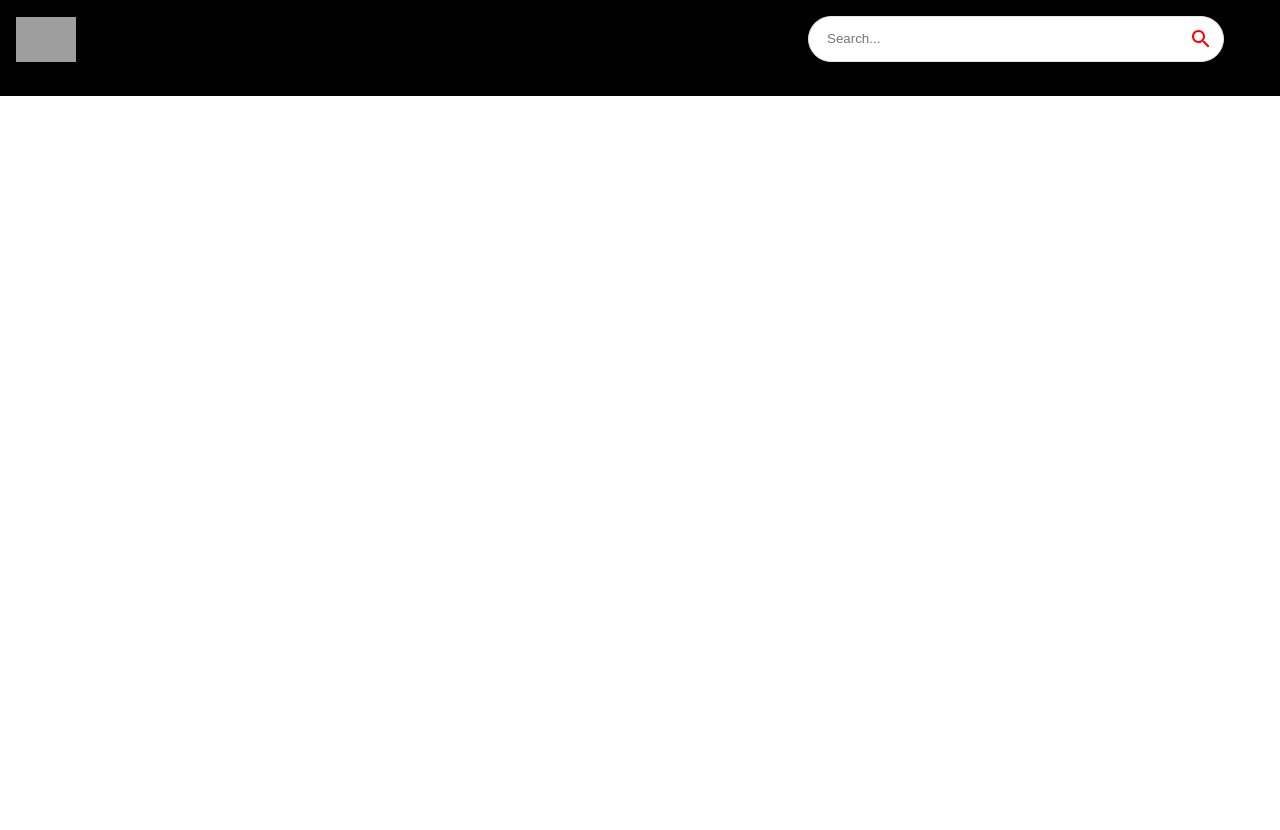
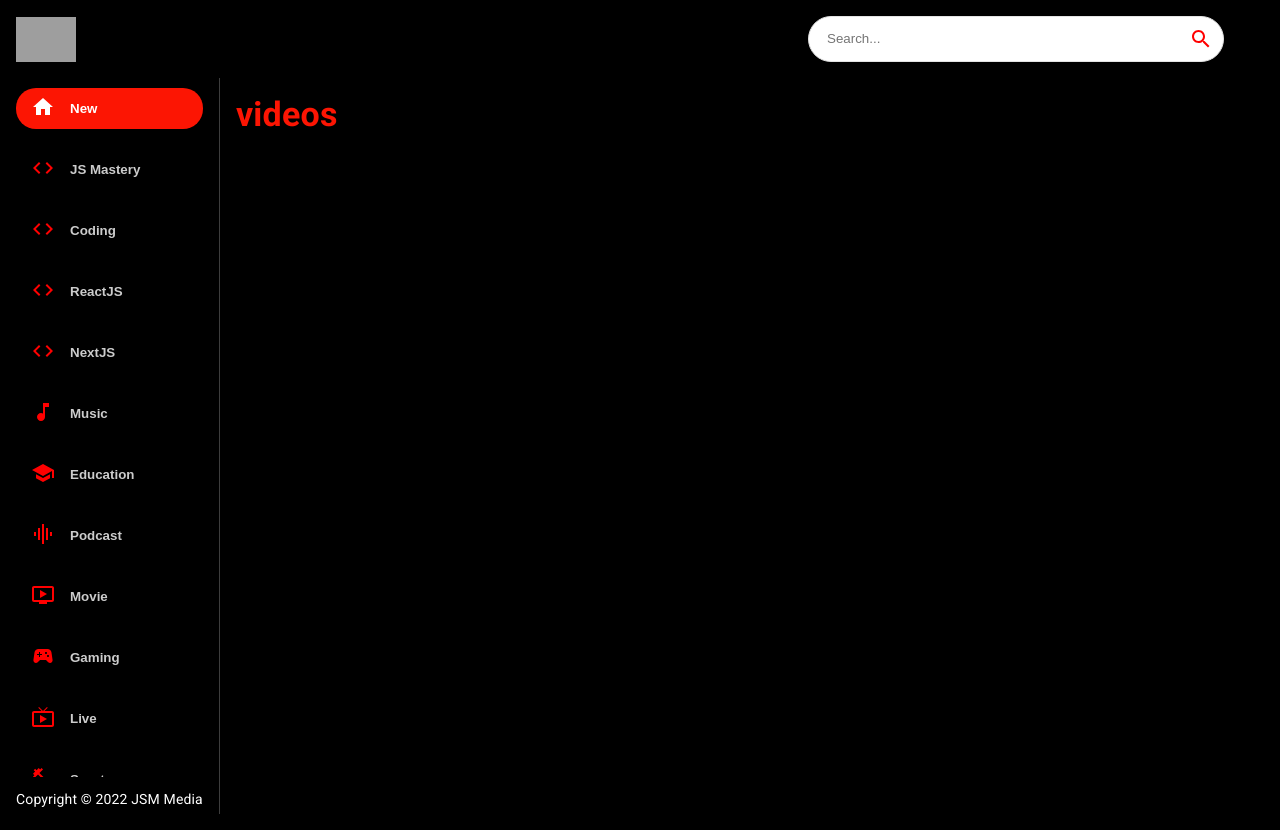
Before and after one commit to rk47-coder/youtube_clone, a React (Create React App) app: page / in a window 1280 px wide. Before the commit the page ends 800 px from the top, so only its background shows below. Built offline with nearby package versions, Linux system fonts and the light colour scheme; grey boxes are pictures that could not be loaded.

Commit message:
create feed and sidebar

```diff
--- a/src/App.js
+++ b/src/App.js
@@ -1,6 +1,6 @@
 import { BrowserRouter, Routes, Route } from "react-router-dom";
 import { Box } from "@mui/material";
-import { ChannelDetail, Feed, Navbar, SearchFeed, VideoDetail, SearchBar } from "./components";
+import { ChannelDetail, Feed, Navbar, SearchFeed, VideoDetail, SearchBar, Sidebar, Videos } from "./components";
 import React from "react";
 
 const App = () => {
--- a/src/components/Feed.jsx
+++ b/src/components/Feed.jsx
@@ -1,9 +1,30 @@
-import React from 'react'
+import React, { useEffect, useState } from "react";
+import { Box, Stack, Typography } from "@mui/material";
+
+
+import { Videos, Sidebar } from "./";
 
 const Feed = () => {
+
   return (
-    <div>Feed</div>
-  )
-}
+    <Stack sx={{ flexDirection: { sx: "column", md: "row" } }}>
+      <Box sx={{ height: { sx: "auto", md: "92vh" }, borderRight: "1px solid #3d3d3d", px: { sx: 0, md: 2 } }}>
+        <Sidebar/>
 
-export default Feed
+        <Typography className="copyright" variant="body2" sx={{ mt: 1.5, color: "#fff", }}>
+          Copyright © 2022 JSM Media
+        </Typography>
+      </Box>
+
+      <Box p={2} sx={{ overflowY: "auto", height: "90vh", flex: 2 }}>
+        <Typography variant="h4" fontWeight="bold" mb={2} sx={{ color: "white" }}>
+          {} <span style={{ color: "#FC1503" }}>videos</span>
+        </Typography>
+
+        <Videos videos={[]} />
+      </Box>
+    </Stack>
+  );
+};
+
+export default Feed;
--- /dev/null
+++ b/src/components/Sidebar.jsx
@@ -0,0 +1,40 @@
+import React from "react";
+import { Stack } from "@mui/material";
+
+import { categories } from "../utils/constants";
+const selectedCategory ="New";
+
+const Sidebar = () => {
+  return (
+    <Stack
+    direction="row"
+    sx={{
+      overflowY: "auto",
+      height: { sx: "auto", md: "95%" },
+      flexDirection: { md: "column" },
+    }}
+  >
+
+{categories.map((category) => (
+      <button
+        className="category-btn"
+       // onClick={() => setSelectedCategory(category.name)}
+        style={{
+          background: category.name === selectedCategory && "#FC1503",
+          color: "white",
+        }}
+        key={category.name}
+      >
+        <span style={{ color: category.name === selectedCategory ? "white" : "red", marginRight: "15px" }}>
+          {category.icon}
+        </span>
+        <span style={{ opacity: category.name === selectedCategory ? "1" : "0.8" }}>
+          {category.name}
+        </span>
+      </button>
+    ))}
+  </Stack>
+  )
+}
+
+export default Sidebar
--- /dev/null
+++ b/src/components/Videos.jsx
@@ -0,0 +1,9 @@
+import React from 'react'
+
+const Videos = () => {
+  return (
+    <div>Videos</div>
+  )
+}
+
+export default Videos
--- a/src/components/index.js
+++ b/src/components/index.js
@@ -6,6 +6,8 @@ import SearchFeed from "./SearchFeed";
 import VideoDetail from "./VideoDetail";
 import ChannelDetail from "./ChannelDetail";
 import SearchBar from "./SearchBar";
+import Sidebar from "./Sidebar";
+import Videos from "./Videos";
 
 export {
     Navbar,
@@ -13,5 +15,7 @@ export {
     SearchFeed,
     VideoDetail,
     ChannelDetail,
-    SearchBar
+    SearchBar,
+    Sidebar,
+    Videos
 }
```
